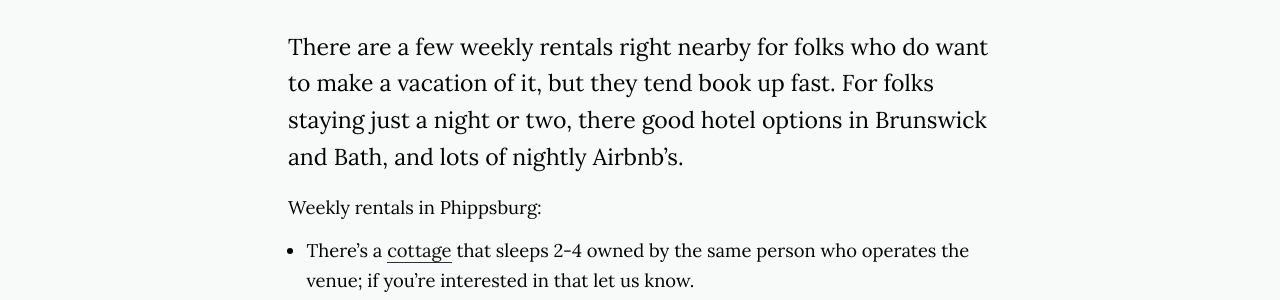
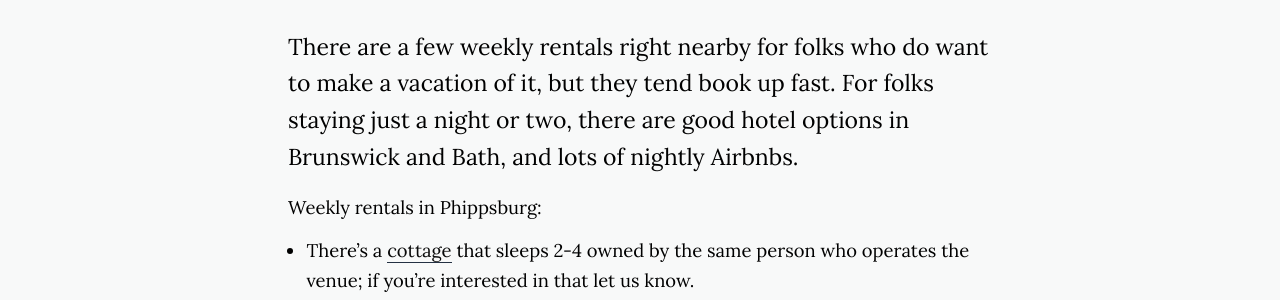
Before and after one commit to gustavosaume/wedding, a Jekyll site: the page built from docs/_posts/2020-08-02-to-stay.markdown, in a window 1280 px wide. Shown: the part 699-999 px from the top of the page. Built offline with Jekyll 4.4.1, drawn with Linux system fonts in a browser that asks for light colours; nearby versions of some CDN libraries.

Commit message:
Update 2020-08-02-to-stay.markdown

```diff
--- a/docs/_posts/2020-08-02-to-stay.markdown
+++ b/docs/_posts/2020-08-02-to-stay.markdown
@@ -5,7 +5,7 @@ description:
 date: 2020-08-02 21:00:00 +05:00
 image: /assets/imgs/island.jpg
 ---
-There are a few weekly rentals right nearby for folks who do want to make a vacation of it, but they tend book up fast. For folks staying just a night or two, there good hotel options in Brunswick and Bath, and lots of nightly Airbnb's.
+There are a few weekly rentals right nearby for folks who do want to make a vacation of it, but they tend book up fast. For folks staying just a night or two, there are good hotel options in Brunswick and Bath, and lots of nightly Airbnbs.
 
 Weekly rentals in Phippsburg:
 * There's a [cottage](https://www.airbnb.com/rooms/41087685?source_impression_id=p3_1578258513_4W2fvHl7YygRGod4){:target="_blank"} that sleeps 2-4 owned by the same person who operates the venue; if you're interested in that let us know.
```
